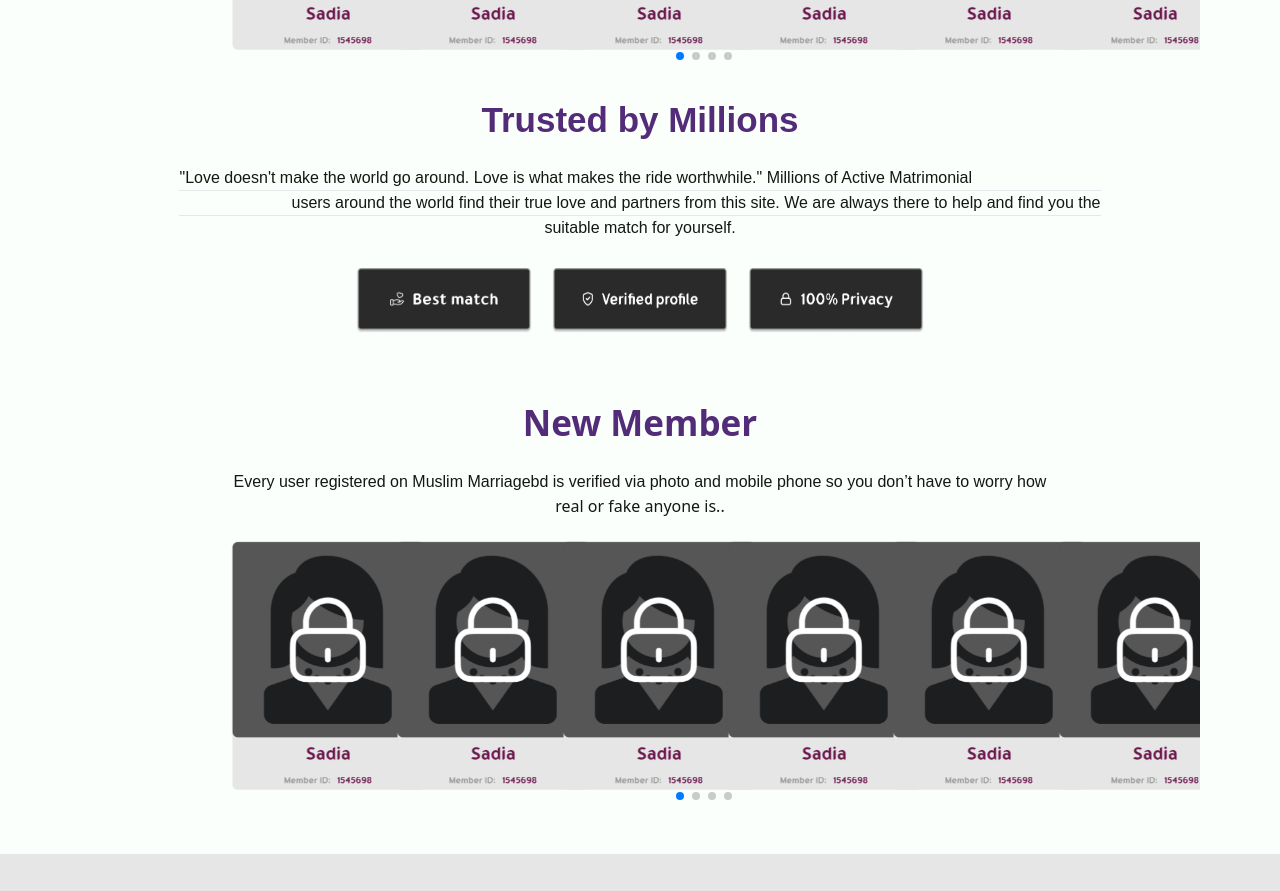
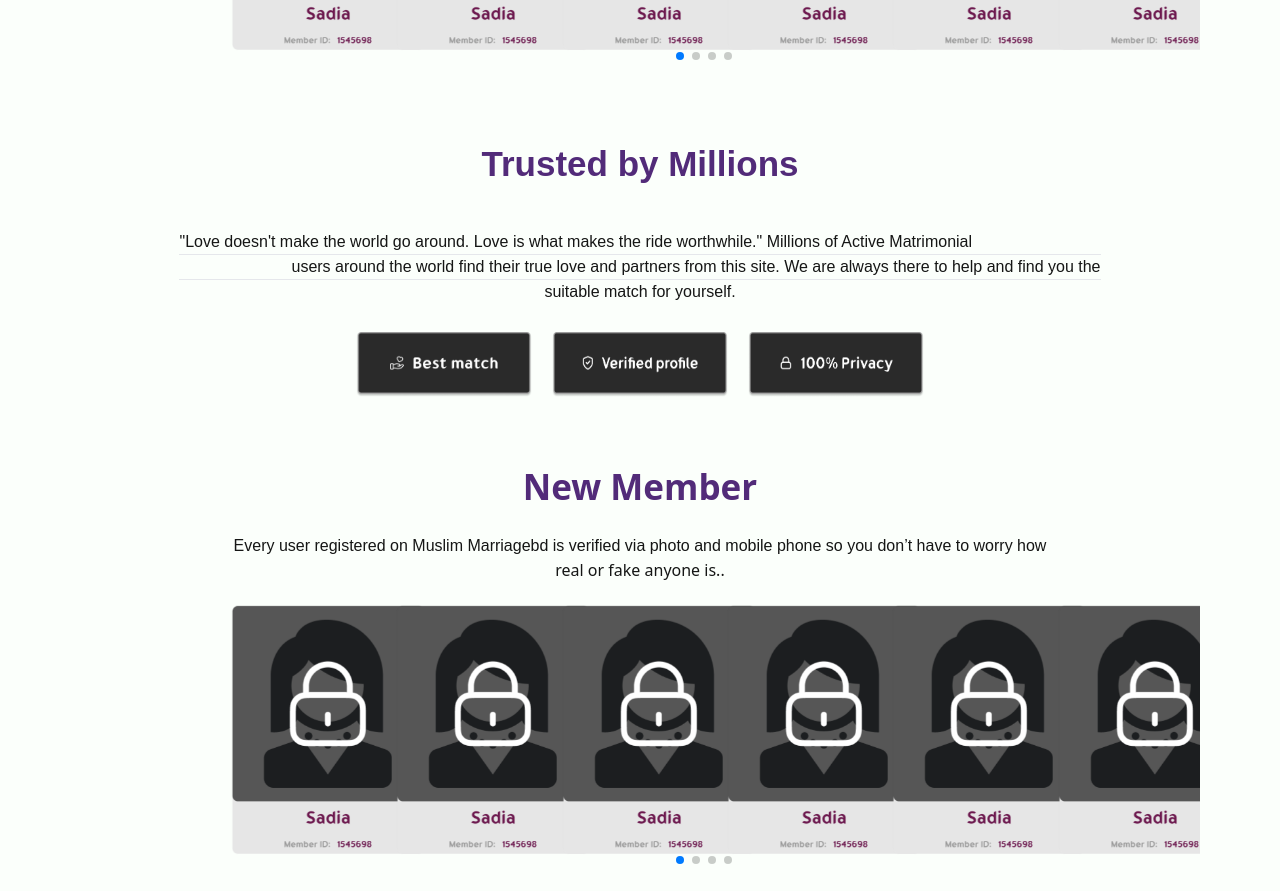
Before and after one commit to Galib24/islamic-marriage-next, a Next.js app: page / in a window 1280 px wide. Shown: the part 1438-2329 px from the top of the page. Built offline with nearby package versions, Linux system fonts and the light colour scheme.

Commit message:
fix margin

```diff
--- a/components/FifthSections.tsx
+++ b/components/FifthSections.tsx
@@ -6,7 +6,7 @@ const FifthSections = () => {
     <>
     <div className='hidden lg:block'>
       <div className='flex justify-center'>
-        <h2 style={{ fontSize: '35px', fontWeight: '700' }} className='font-gumela text-[#522B79] mt-5'> Trusted by Millions</h2>
+        <h2 style={{ fontSize: '35px', fontWeight: '700' }} className='font-gumela text-[#522B79] mt-16 mb-5'> Trusted by Millions</h2>
       </div>
 
 
```
